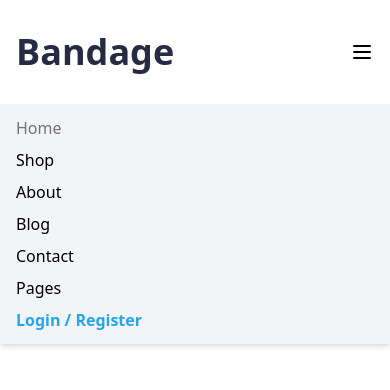
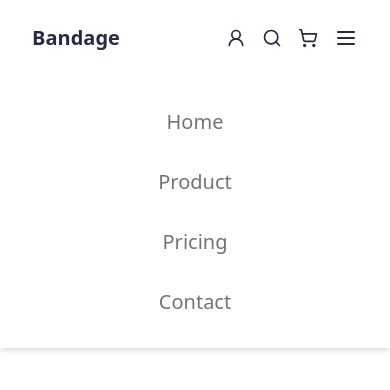
Before and after one commit to nilayotu/ecommerce-project, a React (Vite) app: page / in a window 390 px wide. Both pictures are taken after a click on the button 362 px from the left and 52 px from the top of the page. Shown: the top 390 px of the page. Built offline with nearby package versions, Linux system fonts and the light colour scheme.

Commit message:
Header update

```diff
--- a/src/App.jsx
+++ b/src/App.jsx
@@ -1,23 +1,16 @@
 import { BrowserRouter, Switch, Route } from "react-router-dom";
-import Header from "./layout/Header";
-import Footer from "./layout/Footer";
+import Layout from "./components/Layout";
 import HomePage from "./pages/HomePage";
 
 export default function App() {
   return (
     <BrowserRouter>
-      <div className="flex flex-col min-h-screen">
-        <Header />
-
-        <main className="flex-1 p-4">
-          <Switch>
-            <Route exact path="/" component={HomePage} />
-            {/* İleride başka sayfalar eklersen buraya ekle */}
-          </Switch>
-        </main>
-
-        <Footer />
-      </div>
+      <Layout>
+        <Switch>
+          <Route exact path="/" component={HomePage} />
+          {/* İleride başka sayfalar eklenecek buraya ekle */}
+        </Switch>
+      </Layout>
     </BrowserRouter>
   );
 }
--- /dev/null
+++ b/src/components/Layout.jsx
@@ -0,0 +1,13 @@
+import React from "react";
+import Header from "../layout/Header";
+import Footer from "../layout/Footer";
+
+export default function Layout({ children }) {
+  return (
+    <>
+      <Header />
+      <main className="flex-1 p-4">{children}</main>
+      <Footer />
+    </>
+  );
+}
--- a/src/layout/Header.jsx
+++ b/src/layout/Header.jsx
@@ -1,24 +1,32 @@
 import React, { useState } from "react";
 import { Link } from "react-router-dom";
-import { ShoppingCart, Search, Menu, Heart, UserRound, ChevronDown } from "lucide-react";
+import {
+  ShoppingCart,
+  Search,
+  Menu,
+  Heart,
+  UserRound,
+  ChevronDown,
+} from "lucide-react";
 
 export default function Header() {
-  const [isOpen, setIsOpen] = useState(false);
-  const [isShopOpen, setIsShopOpen] = useState(false);
+  const [isOpen, setIsOpen] = useState(false); // Mobil dropdown toggle
+  const [isShopOpen, setIsShopOpen] = useState(false); // Desktop Shop dropdown
 
   return (
-    <header className="w-full shadow-md">
-      <div className="container mx-auto flex items-center justify-between px-4 py-8">
+    <header className="w-full shadow-md bg-white">
+      {/* Desktop Header */}
+      <div className="hidden md:flex container mx-auto items-center justify-between px-4 py-5">
         {/* Logo */}
         <Link to="/" className="text-4xl font-bold text-[#252B42]">
           Bandage
         </Link>
 
         {/* Desktop Menu */}
-        <nav className="hidden md:flex gap-6 text-[#737373] font-medium relative">
+        <nav className="flex gap-6 text-[#737373] font-medium relative">
           <Link to="/">Home</Link>
 
-  {/* Shop dropdown */}
+          {/* Shop Dropdown */}
           <div className="relative">
             <button
               onClick={() => setIsShopOpen(!isShopOpen)}
@@ -29,9 +37,24 @@ export default function Header() {
 
             {isShopOpen && (
               <div className="absolute top-full left-0 bg-white shadow-md mt-1 rounded-md min-w-[150px] z-10">
-        <Link to="/shop/category1" className="block px-4 py-2 hover:bg-gray-100">Category 1</Link>
-        <Link to="/shop/category2" className="block px-4 py-2 hover:bg-gray-100">Category 2</Link>
-        <Link to="/shop/category3" className="block px-4 py-2 hover:bg-gray-100">Category 3</Link>
+                <Link
+                  to="/shop/category1"
+                  className="block px-4 py-2 hover:bg-gray-100"
+                >
+                  Category 1
+                </Link>
+                <Link
+                  to="/shop/category2"
+                  className="block px-4 py-2 hover:bg-gray-100"
+                >
+                  Category 2
+                </Link>
+                <Link
+                  to="/shop/category3"
+                  className="block px-4 py-2 hover:bg-gray-100"
+                >
+                  Category 3
+                </Link>
               </div>
             )}
           </div>
@@ -42,9 +65,12 @@ export default function Header() {
           <Link to="/pages">Pages</Link>
         </nav>
 
-        {/* Right Side */}
-          <div className="hidden md:flex items-center gap-12">
-          <Link to="/login" className="flex items-center gap-2 text-[#23A6F0] font-bold">
+        {/* Right Side Icons */}
+        <div className="flex items-center gap-6">
+          <Link
+            to="/login"
+            className="flex items-center gap-2 text-[#23A6F0] font-bold"
+          >
             <UserRound className="w-5 h-5" />
             Login / Register
           </Link>
@@ -52,30 +78,38 @@ export default function Header() {
           <ShoppingCart className="w-5 h-5 cursor-pointer text-[#23A6F0]" />
           <Heart className="w-5 h-5 cursor-pointer text-[#23A6F0]" />
         </div>
+      </div>
 
-        {/* Mobile Menu Button */}
-        <button
-          className="md:hidden"
-          onClick={() => setIsOpen(!isOpen)}
-        >
-          <Menu className="w-6 h-6" />
+      {/* Mobile Header */}
+<div className="md:hidden flex flex-col bg-white ">
+  <div className="flex items-center justify-between px-8 py-6">
+    {/* Logo */}
+    <Link to="/" className="text-xl font-bold text-[#252B42]">
+      Bandage
+    </Link>
+
+    {/* Icons */}
+    <div className="flex items-center gap-4">
+      <UserRound className="w-5 h-5 font-semibold text-[#252B42]" />
+      <Search className="w-5 h-5 font-semibold text-[#252B42]" />
+      <ShoppingCart className="w-5 h-5 font-semibold text-[#252B42]" />
+      {/* Dropdown toggle */}
+      <button onClick={() => setIsOpen(!isOpen)}>
+        <Menu className="w-6 h-6 font-semibold text-[#252B42]" />
       </button>
     </div>
+  </div>
 
-      {/* Mobile Dropdown */}
+  {/* Mobile Dropdown Content */}
   {isOpen && (
-        <div className="md:hidden bg-gray-100 px-4 py-3 space-y-2">
-          <Link to="/" className="block text-[#737373]">Home</Link>
-          <Link to="/shop" className="block">Shop</Link>
-          <Link to="/about" className="block">About</Link>
-          <Link to="/blog" className="block">Blog</Link>
-          <Link to="/contact" className="block">Contact</Link>
-          <Link to="/pages" className="block">Pages</Link>
-          <Link to="/login" className="block text-[#23A6F0] font-semibold">
-            Login / Register
-          </Link>
+    <div className="flex text-xl flex-col items-center space-y-8 py-8 px-4 ">
+      <Link to="/" className="text-[#737373] hover:text-[#23A6F0]">Home</Link>
+      <Link to="/product" className="text-[#737373] hover:text-[#23A6F0]">Product</Link>
+      <Link to="/pricing" className="text-[#737373] hover:text-[#23A6F0]">Pricing</Link>
+      <Link to="/contact" className="text-[#737373] hover:text-[#23A6F0]">Contact</Link>
           </div>
         )}
+      </div>
     </header>
   );
 }
```
Lines whose indentation alone changed are shown as unchanged.
